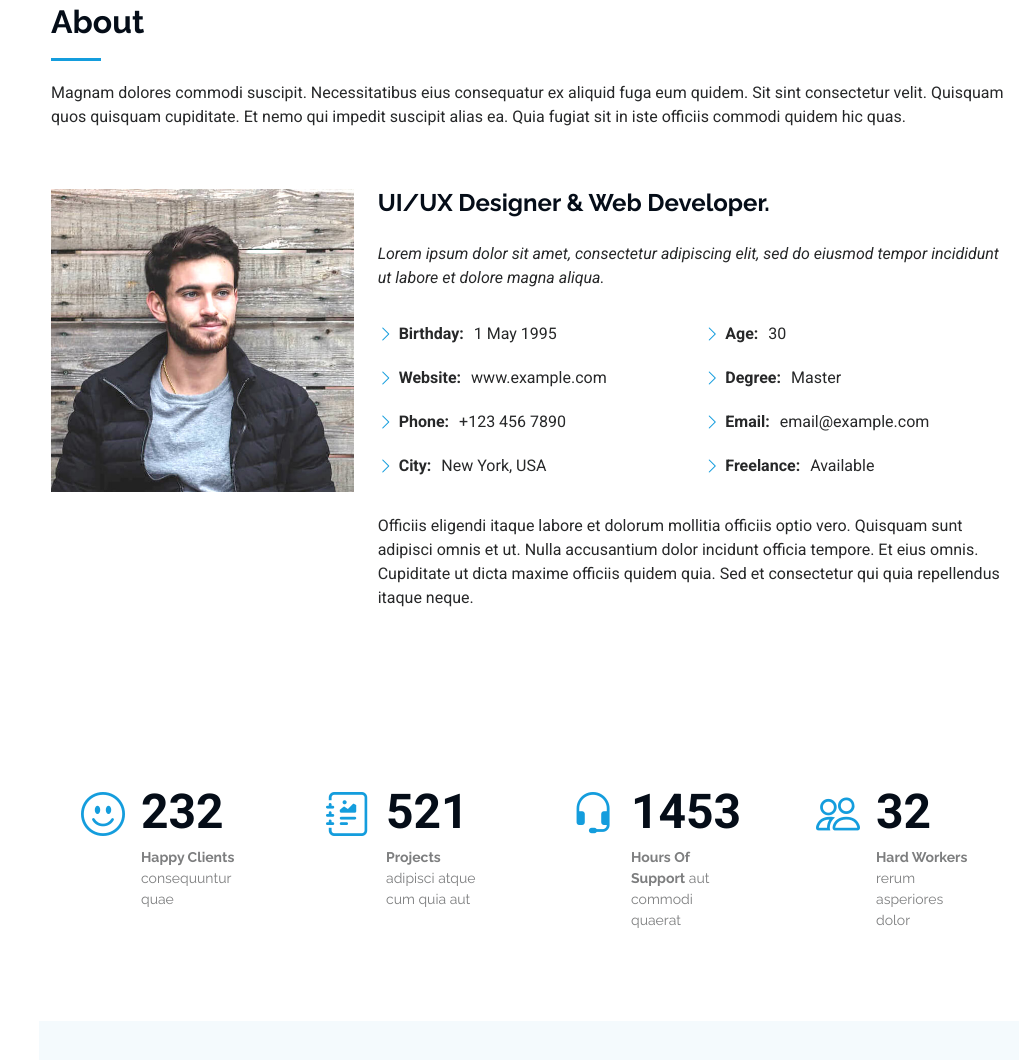
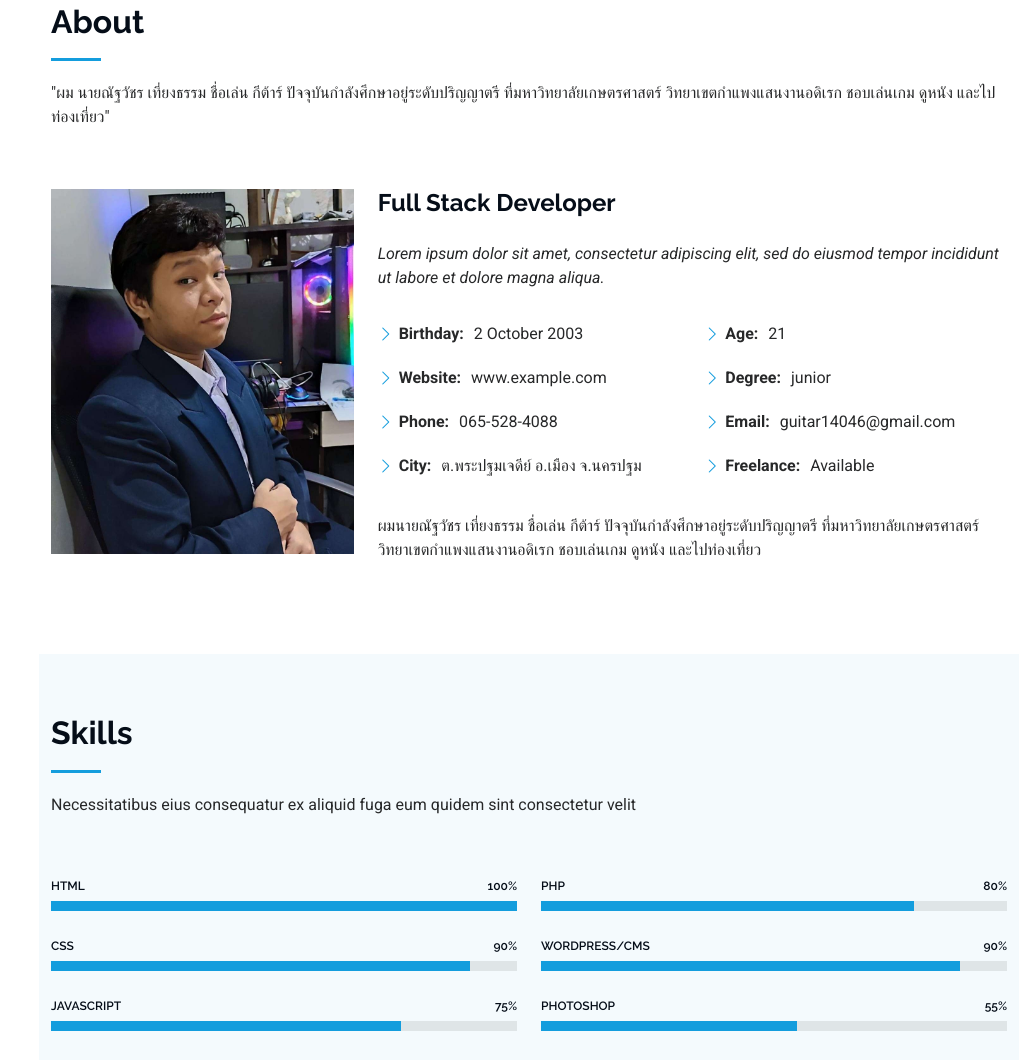
Before and after one commit to nattahawat/nattahawat.github.io, a plain HTML site: page index.html in a window 1280 px wide. Shown: the part 857-1917 px from the top of the page, without its empty margins (261-1280 px from the left). Drawn offline with Linux system fonts and the light colour scheme.

Commit message:
-upweb profile
-add image
-add detail

```diff
--- a/index.html
+++ b/index.html
@@ -42,21 +42,21 @@
     <i class="header-toggle d-xl-none bi bi-list"></i>
 
     <div class="profile-img">
-      <img src="assets/img/my-profile-img.jpg" alt="" class="img-fluid rounded-circle">
+      <img src="assets/img/1656323305053.png" alt="" class="img-fluid rounded-circle">
     </div>
 
     <a href="index.html" class="logo d-flex align-items-center justify-content-center">
       <!-- Uncomment the line below if you also wish to use an image logo -->
       <!-- <img src="assets/img/logo.png" alt=""> -->
-      <h1 class="sitename">Alex Smith</h1>
+      <h1 class="sitename">Nattahawat Tiangtham</h1>
     </a>
 
     <div class="social-links text-center">
-      <a href="#" class="twitter"><i class="bi bi-twitter-x"></i></a>
-      <a href="#" class="facebook"><i class="bi bi-facebook"></i></a>
-      <a href="#" class="instagram"><i class="bi bi-instagram"></i></a>
-      <a href="#" class="google-plus"><i class="bi bi-skype"></i></a>
-      <a href="#" class="linkedin"><i class="bi bi-linkedin"></i></a>
+      <!-- <a href="#" class="twitter"><i class="bi bi-twitter-x"></i></a> -->
+      <a href="https://www.facebook.com/share/1FVWHZTutu/" class="facebook"><i class="bi bi-facebook"></i></a>
+      <a href="https://www.instagram.com/guitar_t82?igsh=MWQ3MnM1dHNlOWNrbw==" class="instagram"><i class="bi bi-instagram"></i></a>
+      <a href="https://youtube.com/@guitarth8759?si=Mt_o8zBa2RHSIBuR" class="youtube"><i class="bi bi-youtube"></i></a>
+      <a href="https://github.com/nattahawat  " class="github"><i class="bi bi-github"></i></a>
     </div>
 
     <nav id="navmenu" class="navmenu">
@@ -66,23 +66,6 @@
         <li><a href="#resume"><i class="bi bi-file-earmark-text navicon"></i> Resume</a></li>
         <li><a href="#portfolio"><i class="bi bi-images navicon"></i> Portfolio</a></li>
         <li><a href="#services"><i class="bi bi-hdd-stack navicon"></i> Services</a></li>
-        <li class="dropdown"><a href="#"><i class="bi bi-menu-button navicon"></i> <span>Dropdown</span> <i class="bi bi-chevron-down toggle-dropdown"></i></a>
-          <ul>
-            <li><a href="#">Dropdown 1</a></li>
-            <li class="dropdown"><a href="#"><span>Deep Dropdown</span> <i class="bi bi-chevron-down toggle-dropdown"></i></a>
-              <ul>
-                <li><a href="#">Deep Dropdown 1</a></li>
-                <li><a href="#">Deep Dropdown 2</a></li>
-                <li><a href="#">Deep Dropdown 3</a></li>
-                <li><a href="#">Deep Dropdown 4</a></li>
-                <li><a href="#">Deep Dropdown 5</a></li>
-              </ul>
-            </li>
-            <li><a href="#">Dropdown 2</a></li>
-            <li><a href="#">Dropdown 3</a></li>
-            <li><a href="#">Dropdown 4</a></li>
-          </ul>
-        </li>
         <li><a href="#contact"><i class="bi bi-envelope navicon"></i> Contact</a></li>
       </ul>
     </nav>
@@ -94,7 +77,7 @@
     <!-- Hero Section -->
     <section id="hero" class="hero section dark-background">
 
-      <img src="assets/img/hero-bg.jpg" alt="" data-aos="fade-in" class="">
+      <img src="assets/img/IMG_20230223_1211052.jpg" alt="" data-aos="fade-in" class="">
 
       <div class="container" data-aos="fade-up" data-aos-delay="100">
         <h2>Nattahawat Tiangtham</h2>
@@ -109,17 +92,17 @@
       <!-- Section Title -->
       <div class="container section-title" data-aos="fade-up">
         <h2>About</h2>
-        <p>Magnam dolores commodi suscipit. Necessitatibus eius consequatur ex aliquid fuga eum quidem. Sit sint consectetur velit. Quisquam quos quisquam cupiditate. Et nemo qui impedit suscipit alias ea. Quia fugiat sit in iste officiis commodi quidem hic quas.</p>
+        <p>"ผม นายณัฐวัชร เที่ยงธรรม ชื่อเล่น กีต้าร์ ปัจจุบันกำลังศึกษาอยู่ระดับปริญญาตรี ที่มหาวิทยาลัยเกษตรศาสตร์ วิทยาเขตกำแพงแสนงานอดิเรก ชอบเล่นเกม ดูหนัง และไปท่องเที่ยว"</p>
       </div><!-- End Section Title -->
 
       <div class="container" data-aos="fade-up" data-aos-delay="100">
 
         <div class="row gy-4 justify-content-center">
           <div class="col-lg-4">
-            <img src="assets/img/my-profile-img.jpg" class="img-fluid" alt="">
+            <img src="assets/img/1644756376704.jpg" class="img-fluid" alt="">
           </div>
           <div class="col-lg-8 content">
-            <h2>UI/UX Designer &amp; Web Developer.</h2>
+            <h2>Full Stack Developer</h2>
             <p class="fst-italic py-3">
               Lorem ipsum dolor sit amet, consectetur adipiscing elit, sed do eiusmod tempor incididunt ut labore et dolore
               magna aliqua.
@@ -127,24 +110,23 @@
             <div class="row">
               <div class="col-lg-6">
                 <ul>
-                  <li><i class="bi bi-chevron-right"></i> <strong>Birthday:</strong> <span>1 May 1995</span></li>
+                  <li><i class="bi bi-chevron-right"></i> <strong>Birthday:</strong> <span>2 October 2003</span></li>
                   <li><i class="bi bi-chevron-right"></i> <strong>Website:</strong> <span>www.example.com</span></li>
-                  <li><i class="bi bi-chevron-right"></i> <strong>Phone:</strong> <span>+123 456 7890</span></li>
-                  <li><i class="bi bi-chevron-right"></i> <strong>City:</strong> <span>New York, USA</span></li>
+                  <li><i class="bi bi-chevron-right"></i> <strong>Phone:</strong> <span>065-528-4088</span></li>
+                  <li><i class="bi bi-chevron-right"></i> <strong>City:</strong> <span>ต.พระปฐมเจดีย์ อ.เมือง จ.นครปฐม</span></li>
                 </ul>
               </div>
               <div class="col-lg-6">
                 <ul>
-                  <li><i class="bi bi-chevron-right"></i> <strong>Age:</strong> <span>30</span></li>
-                  <li><i class="bi bi-chevron-right"></i> <strong>Degree:</strong> <span>Master</span></li>
-                  <li><i class="bi bi-chevron-right"></i> <strong>Email:</strong> <span>email@example.com</span></li>
+                  <li><i class="bi bi-chevron-right"></i> <strong>Age:</strong> <span>21</span></li>
+                  <li><i class="bi bi-chevron-right"></i> <strong>Degree:</strong> <span> junior</span></li>
+                  <li><i class="bi bi-chevron-right"></i> <strong>Email:</strong> <span>guitar14046@gmail.com</span></li>
                   <li><i class="bi bi-chevron-right"></i> <strong>Freelance:</strong> <span>Available</span></li>
                 </ul>
               </div>
             </div>
             <p class="py-3">
-              Officiis eligendi itaque labore et dolorum mollitia officiis optio vero. Quisquam sunt adipisci omnis et ut. Nulla accusantium dolor incidunt officia tempore. Et eius omnis.
-              Cupiditate ut dicta maxime officiis quidem quia. Sed et consectetur qui quia repellendus itaque neque.
+              ผมนายณัฐวัชร เที่ยงธรรม ชื่อเล่น กีต้าร์ ปัจจุบันกำลังศึกษาอยู่ระดับปริญญาตรี ที่มหาวิทยาลัยเกษตรศาสตร์ วิทยาเขตกำแพงแสนงานอดิเรก ชอบเล่นเกม ดูหนัง และไปท่องเที่ยว
             </p>
           </div>
         </div>
@@ -152,51 +134,6 @@
       </div>
 
     </section><!-- /About Section -->
-
-    <!-- Stats Section -->
-    <section id="stats" class="stats section">
-
-      <div class="container" data-aos="fade-up" data-aos-delay="100">
-
-        <div class="row gy-4">
-
-          <div class="col-lg-3 col-md-6">
-            <div class="stats-item">
-              <i class="bi bi-emoji-smile"></i>
-              <span data-purecounter-start="0" data-purecounter-end="232" data-purecounter-duration="1" class="purecounter"></span>
-              <p><strong>Happy Clients</strong> <span>consequuntur quae</span></p>
-            </div>
-          </div><!-- End Stats Item -->
-
-          <div class="col-lg-3 col-md-6">
-            <div class="stats-item">
-              <i class="bi bi-journal-richtext"></i>
-              <span data-purecounter-start="0" data-purecounter-end="521" data-purecounter-duration="1" class="purecounter"></span>
-              <p><strong>Projects</strong> <span>adipisci atque cum quia aut</span></p>
-            </div>
-          </div><!-- End Stats Item -->
-
-          <div class="col-lg-3 col-md-6">
-            <div class="stats-item">
-              <i class="bi bi-headset"></i>
-              <span data-purecounter-start="0" data-purecounter-end="1453" data-purecounter-duration="1" class="purecounter"></span>
-              <p><strong>Hours Of Support</strong> <span>aut commodi quaerat</span></p>
-            </div>
-          </div><!-- End Stats Item -->
-
-          <div class="col-lg-3 col-md-6">
-            <div class="stats-item">
-              <i class="bi bi-people"></i>
-              <span data-purecounter-start="0" data-purecounter-end="32" data-purecounter-duration="1" class="purecounter"></span>
-              <p><strong>Hard Workers</strong> <span>rerum asperiores dolor</span></p>
-            </div>
-          </div><!-- End Stats Item -->
-
-        </div>
-
-      </div>
-
-    </section><!-- /Stats Section -->
 
     <!-- Skills Section -->
     <section id="skills" class="skills section light-background">
```
Also changed, not shown: assets/img/1644756376704.jpg (added), assets/img/1656323305053.png (added), assets/img/IMG_20230223_1211052.jpg (added).
